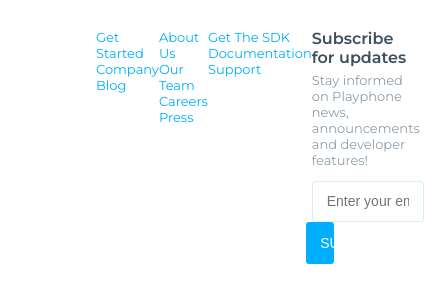
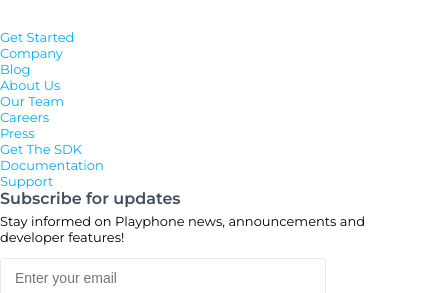
Before and after one commit to mirinnes/ADA2020_TrabajoGrupalSass, a plain HTML site: page index.html in a window 390 px wide. Shown: the part 41-334 px from the top of the page, 424 px wide, since content can reach past the window. Drawn offline with Linux system fonts and the light colour scheme.

Commit message:
Mora Footer Responsive

```diff
--- a/scss/abstract/_mixins.scss
+++ b/scss/abstract/_mixins.scss
@@ -1,15 +1,23 @@
-//Aca vamos a hacer el BOTON ($color, $padding, $font-size)
-//Display: flex/center
-//propiedad upper case
-
-@mixin boton ($color-boton, $boton-height, $padding-boton-top, $padding-boton-left, $font-size) {
-    background-color: $color-boton;
-    padding: $padding-boton-top, $padding-boton-left;
-    font-size: $font-size;
-    border-radius: 32px;  //??? esto no estoy segura q vaya a estar bien
-    height: $boton-height;
+@mixin breakpoint-mobile-1 {
+    @media (min-width: 414px) {
+        @content;
+    }
 }
-
+@mixin breakpoint-tablet-1 {
+    @media (min-width: 798px) {
+        @content;
+    }
+}
+@mixin breakpoint-tablet-2 {
+    @media (min-width: 955px) {
+        @content;
+    }
+}
+@mixin breakpoint-desktop {
+    @media (min-width: 1024px) {
+        @content;
+    }
+}
 
 @mixin display-center {
     display: flex;
--- a/scss/sections/_footer.scss
+++ b/scss/sections/_footer.scss
@@ -1,4 +1,15 @@
+@import "../abstract/mixins";
+
 footer {
+
+    @include breakpoint-mobile-1 {
+        padding: 0 2em;
+    }
+    @include breakpoint-tablet-1 {
+        color: #8e9ea9;
+        padding: 0 6em;
+    }
+
     .footer-link {
         color: $azul;
         text-decoration: none;
@@ -7,17 +18,28 @@ footer {
         margin-top: 5px;
         font-size: $footer-txt-s;
     }
-    color: #8e9ea9;
-    padding: 0 6em;
+
     .row {
 
         padding: 0;
         margin: 2em auto;
-        display: flex;
-        justify-content: space-between;
+        display: block;
+        justify-content: unset;
+
+        @include breakpoint-tablet-2 {
+            padding: 0;
+            margin: 2em auto;
+            display: flex;
+            justify-content: space-between;
+        }
+
         ul {
             margin: 0;
             padding: 0;
+            @include breakpoint-mobile-1 {
+                padding: 0;
+                margin: 2em 0;
+            }
         }
         ul li {
             font-size: $footer-txt-s;
@@ -26,6 +48,11 @@ footer {
 
         .social {
             display: inline-block;
+            @include breakpoint-mobile-1 {
+                display: block;
+                margin: 1em 0 0 0;
+                text-align: center;
+            }
             margin-left: 150px;
             i {
                 font-size: $text-xl;
```
Also changed, not shown: css/style.css.
